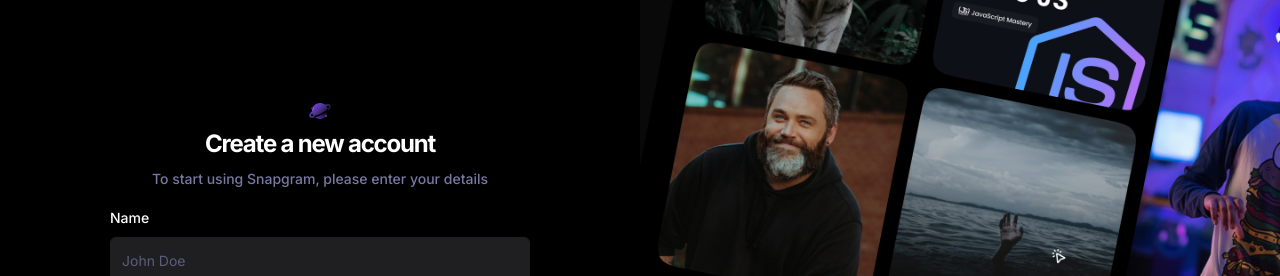
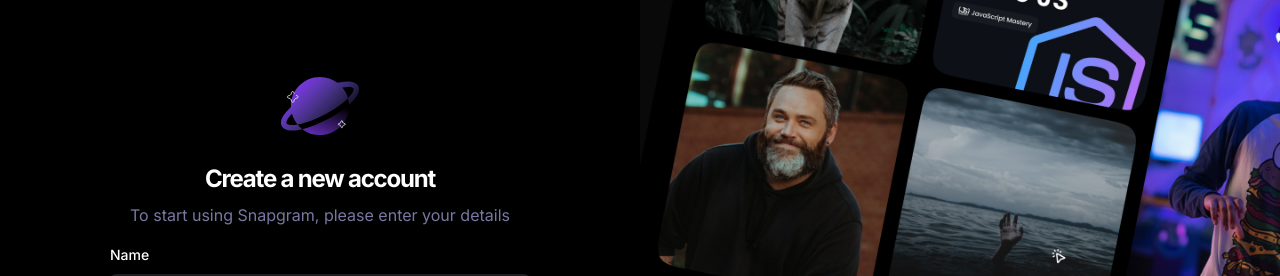
Before and after one commit to shrigharat/social-media, a React (Vite) app: page /sign-up in a window 1280 px wide. Shown: the top 276 px of the page. Built offline with nearby package versions, Linux system fonts and the light colour scheme; no server answers.

Commit message:
fixed login, signup forms logo size

```diff
--- a/src/auth/forms/SignInForm.tsx
+++ b/src/auth/forms/SignInForm.tsx
@@ -48,7 +48,7 @@ const SignInForm = () => {
   return (
     <Form {...form}>
       <div className="sm:w-420 flex-center flex-col">
-        <img src="/assets/images/logo.svg" alt="logo" />
+        <img src="/assets/images/logo.svg" className="w-20 h-20 mb-2" alt="logo" />
         <h2 className="h2-bold md:h3-bold pt-5 sm:pt-2">
           Welcome back
         </h2>
@@ -96,7 +96,7 @@ const SignInForm = () => {
               ) : "Sign in"
             }
           </Button>
-          <p className="text-small-reguar text-light-2 text-center mt-2">
+          <p className="text-small-regular text-light-2 text-center mt-2">
             Don't have an account ?
             <Link
               to='/sign-up'
--- a/src/auth/forms/SignUpForm.tsx
+++ b/src/auth/forms/SignUpForm.tsx
@@ -60,11 +60,11 @@ const SignUpForm = () => {
   return (
     <Form {...form}>
       <div className="sm:w-420 flex-center flex-col">
-        <img src="/assets/images/logo.svg" alt="logo" />
+        <img src="/assets/images/logo.svg" className="w-20 h-20 mb-2" alt="logo" />
         <h2 className="h2-bold md:h3-bold pt-5 sm:pt-2">
           Create a new account
         </h2>
-        <p className="text-light-3 small-medium md:nase-regular mt-2">To start using Snapgram, please enter your details</p>
+        <p className="text-light-3 small-medium md:base-regular mt-2">To start using Snapgram, please enter your details</p>
         <form onSubmit={form.handleSubmit(onSubmit)} className="flex flex-col gap-5 w-full mt-4">
           <FormField
             control={form.control}
```
